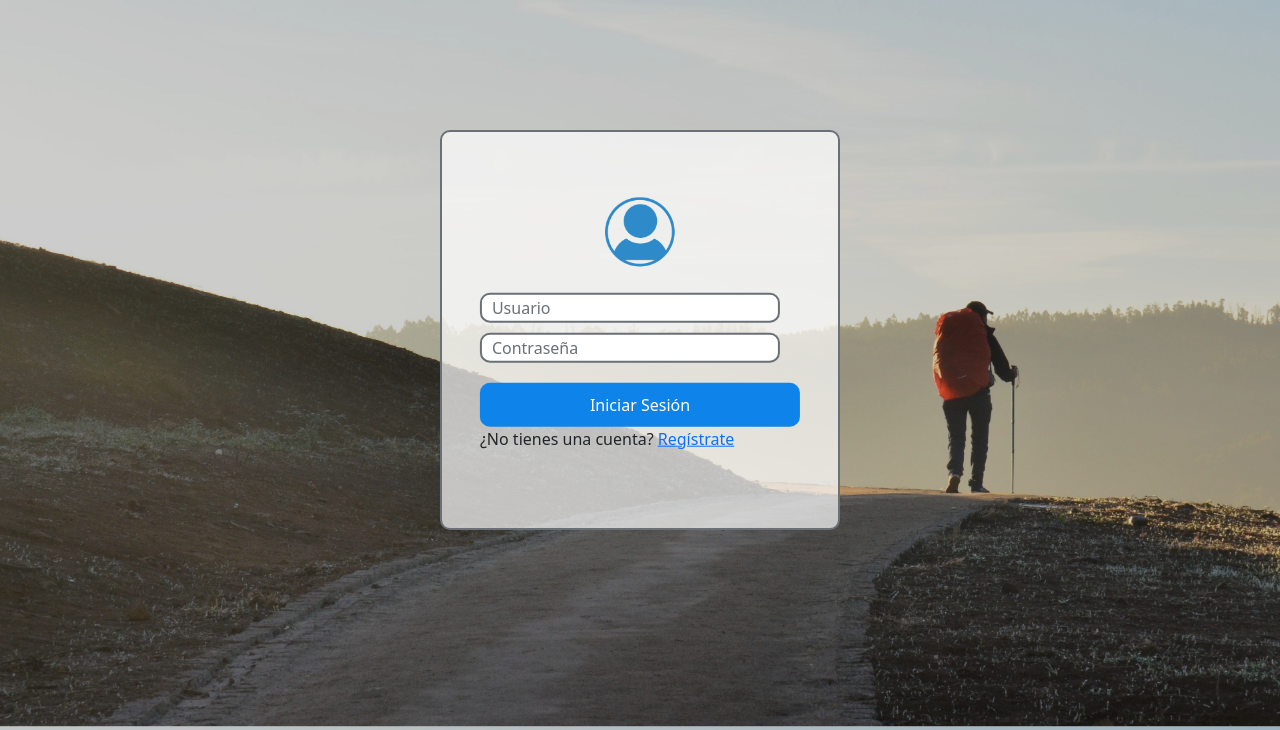
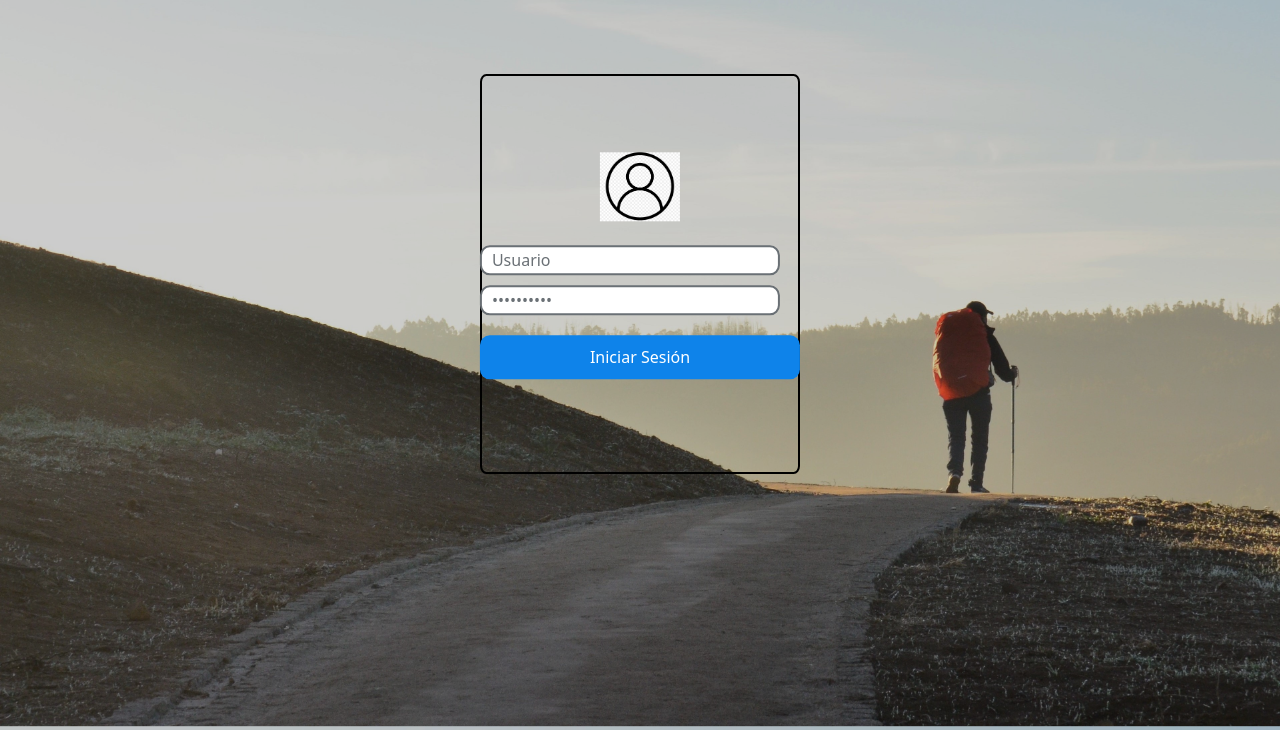
Before and after one commit to map10100/XacoMeter-Google, a PHP site: page /login.php in a window 1280 px wide; the page is wider, and only the part inside the window is pictured. Shown: the part 70-800 px from the top of that part. Run offline with PHP 8.4, Linux system fonts and the light colour scheme.

Commit message:
login y registro funcionando

```diff
--- a/Codigo/web/login.php
+++ b/Codigo/web/login.php
@@ -1,4 +1,5 @@
 <?php
+
 
 $idioma = isset($_GET['lang']) ? $_GET['lang'] : 'es';
 
@@ -13,9 +14,11 @@ if(file_exists($url_idioma)){
 <html lang="en">
   <head>
     <title>web</title>
+
     <link rel="stylesheet" href="css/bootstrap.min.css">
+    <link rel="stylesheet" href="estilos.css">
     <script src="js/bootstrap.min.js"></script>
-    <link rel="stylesheet" href="estilos.css" />
+
     <style>
       img {
         width: 25%;
@@ -23,14 +26,14 @@ if(file_exists($url_idioma)){
         margin: auto;
       }
       #cuadrado{
-        border: #6a7075 2px solid;
-        width: 400px;
-        height: 400px;
-        border-radius: 10px;
-        background-color: rgba(255, 255, 255, 0.7);
+        border: black 2px solid;
+        width: 25%;
+        height: 50%;
+        border-radius: 2%;
+        background-color: transparent;
         margin: 0 auto;
         position: absolute;
-        top: 50%;
+        top: 43%;
         left: 50%;
         transform: translate(-50%, -50%);
       }
@@ -61,12 +64,12 @@ if(file_exists($url_idioma)){
       });
     </script>
     <div id="cuadrado">
-    <form>
-      <img src="login.png"><br>
-      <input type="text" class="entradaTexto" id="usuario" value="Usuario" onfocus="if(this.value=='Usuario') this.value='';" onblur="if(this.value=='') this.value='Usuario';"><br>
-      <input type="text" class= "entradaTexto" id="contraseña"value="Contraseña" onfocus="if(this.value=='Contraseña') this.value='';" onblur="if(this.value=='') this.value='Contraseña';"><br>
+    <form method="post" action="login_usuarios.php" >
+      <img src="login.jpg"><br>
+      <input type="text" class="entradaTexto" name="usuario" id="usuario" value="Usuario" onfocus="if(this.value=='Usuario') this.value='';" onblur="if(this.value=='') this.value='Usuario';"><br>
+      <input type="password" class= "entradaTexto" name="contrasena" id="contrasena" value="Contraseña" onfocus="if(this.value=='Contraseña') this.value='';" onblur="if(this.value=='') this.value='Contraseña';"><br>
       <input type="submit" class="boton" value="Iniciar Sesión"><br>
-      <p>¿No tienes una cuenta? <a href="registro.php">Regístrate</a></p>
+      <p> <?php $lang['no tienes cuenta']?> <a href="registro.php"><?php $lang['registrate']?></a></p>
     </form>
   </div>
   </body>
--- a/Codigo/web/registro.php
+++ b/Codigo/web/registro.php
@@ -13,8 +13,9 @@ if(file_exists($url_idioma)){
 <!DOCTYPE html>
 <html>
 <head>
-  <title>Registro</title>
+  <title><?php $lang['registro']?></title>
   <link rel="stylesheet" href="css/bootstrap.min.css">
+  <link rel="stylesheet" href="estilos.css" >
     <script src="js/bootstrap.min.js"></script>
   <style>
     img {
@@ -58,7 +59,7 @@ if(file_exists($url_idioma)){
   <div id="cuadrado">
 
   <form action="registro_usuarios.php" method="post">
-    <img src="login.png"><br>
+    <img src="login.jpg"><br>
     <input type="text" class= "entradaTexto" id="nombre" name="nombre" required value="nombre" onfocus="if(this.value=='nombre') this.value='';" onblur="if(this.value=='') this.value='nombre';"><br>
     <input type="text" class= "entradaTexto" id="apellido" name="apellido" required value="apellido" onfocus="if(this.value=='apellido') this.value='';" onblur="if(this.value=='') this.value='apellido';"><br>
     <input type="email" class= "entradaTexto" id="email" name="email" required value="email" onfocus="if(this.value=='email') this.value='';" onblur="if(this.value=='') this.value='email';"><br>
--- a/Codigo/web/registro_usuarios.php
+++ b/Codigo/web/registro_usuarios.php
@@ -1,4 +1,5 @@
 <?php
+
 
 $nombre =$_POST['nombre'];
 $apellido =$_POST['apellido'];
@@ -6,8 +7,10 @@ $correo=$_POST['email'];
 $username=$_POST['usuario'];
 $contrasena=$_POST['Contraseña'];
 
+$contrasenaHash = password_hash($contrasena, PASSWORD_DEFAULT);
+
 $conexion = new mysqli("localhost", "root", "", "usuarios");
-$consulta = "INSERT INTO usuarios(nombre, apellido, email, username, contrasena) VALUES ('$nombre', '$apellido', '$correo', '$username', '$contrasena')";
+$consulta = "INSERT INTO usuarios(nombre, apellido, email, username, contrasena) VALUES ('$nombre', '$apellido', '$correo', '$username', '$contrasenaHash')";
 $resultado = mysqli_query($conexion, $consulta);
 
 
```
Also changed, not shown: Codigo/web/login_usuarios.php (+37 -1 lines), Codigo/web/login.jpg (added), Codigo/web/login.png (deleted).
